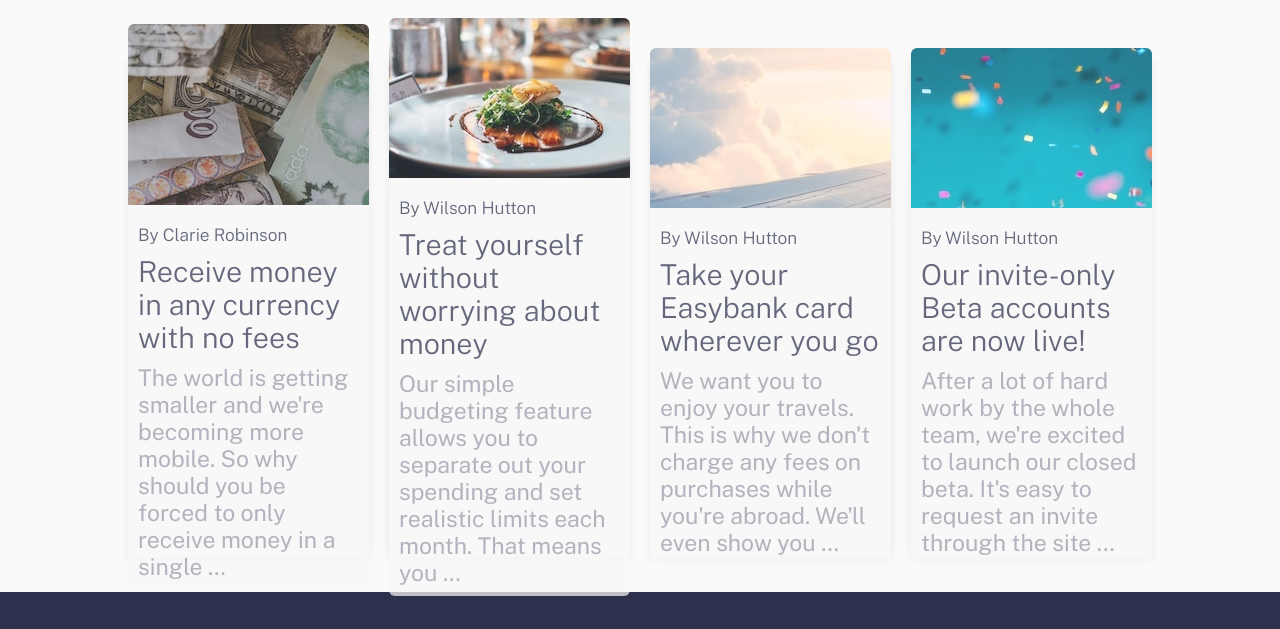
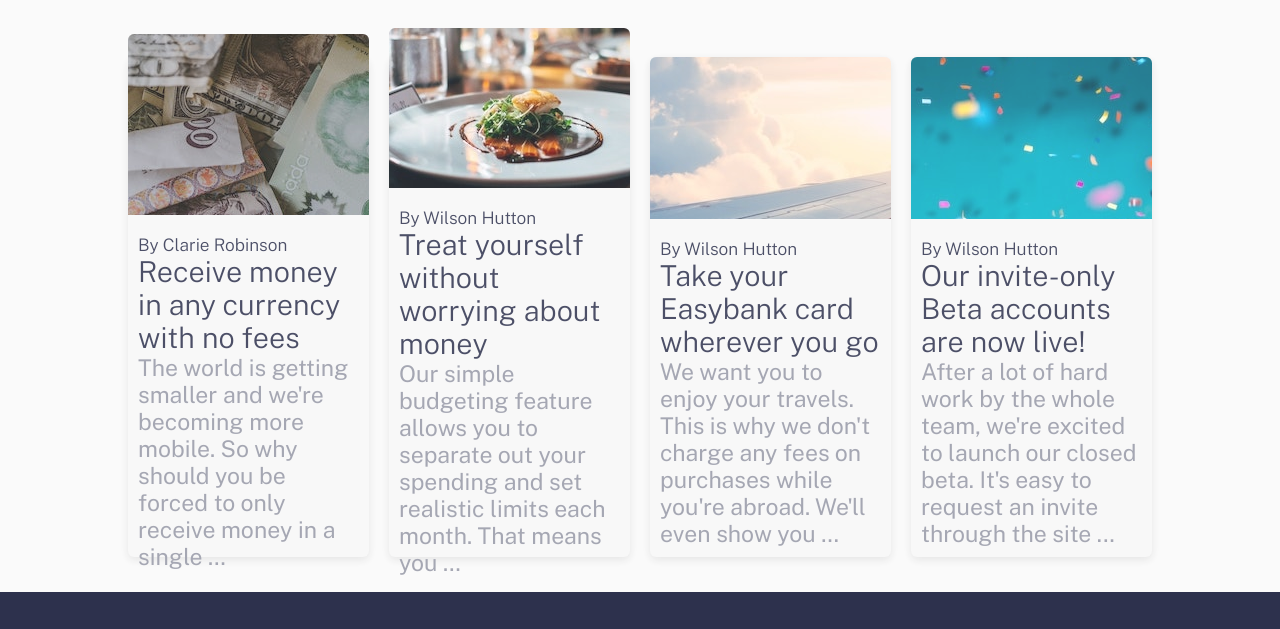
Before and after one commit to AdamLech/easybank, a plain HTML site: page index.html in a window 1280 px wide. Shown: the part 1568-2197 px from the top of the page. Drawn offline with nearby package versions, Linux system fonts and the light colour scheme.

Commit message:
Fixed box-shadow bug with latest articles elements

```diff
--- a/index.html
+++ b/index.html
@@ -85,7 +85,7 @@
       <div class="bottom-bar">
         <h2>Latest Articles</h2>
         <div class="bottom-showcase">
-          <div>
+          <div class="showcase-element">
             <img src="./images/image-currency.jpg" alt="" />
             <div>
               <h6>By Clarie Robinson</h6>
@@ -96,7 +96,7 @@
               </p>
             </div>
           </div>
-          <div>
+          <div class="showcase-element">
             <img src="./images/image-restaurant.jpg" alt="" />
             <div>
               <h6>By Wilson Hutton</h6>
@@ -107,7 +107,7 @@
               </p>
             </div>
           </div>
-          <div>
+          <div class="showcase-element">
             <img src="./images/image-plane.jpg" alt="" />
             <div>
               <h6>By Wilson Hutton</h6>
@@ -118,7 +118,7 @@
               </p>
             </div>
           </div>
-          <div>
+          <div class="showcase-element">
             <img src="./images/image-confetti.jpg" alt="" />
             <div>
               <h6>By Wilson Hutton</h6>
--- a/scss/_cont-desktop.scss
+++ b/scss/_cont-desktop.scss
@@ -82,7 +82,7 @@ $height: 90vh;
         .bottom-showcase {
           @include showcase-flex();
           gap: 20px;
-          & div {
+          .showcase-element {
             display: flex;
             align-items: start;
             justify-content: center;
```
Also changed, not shown: css/style.css.
